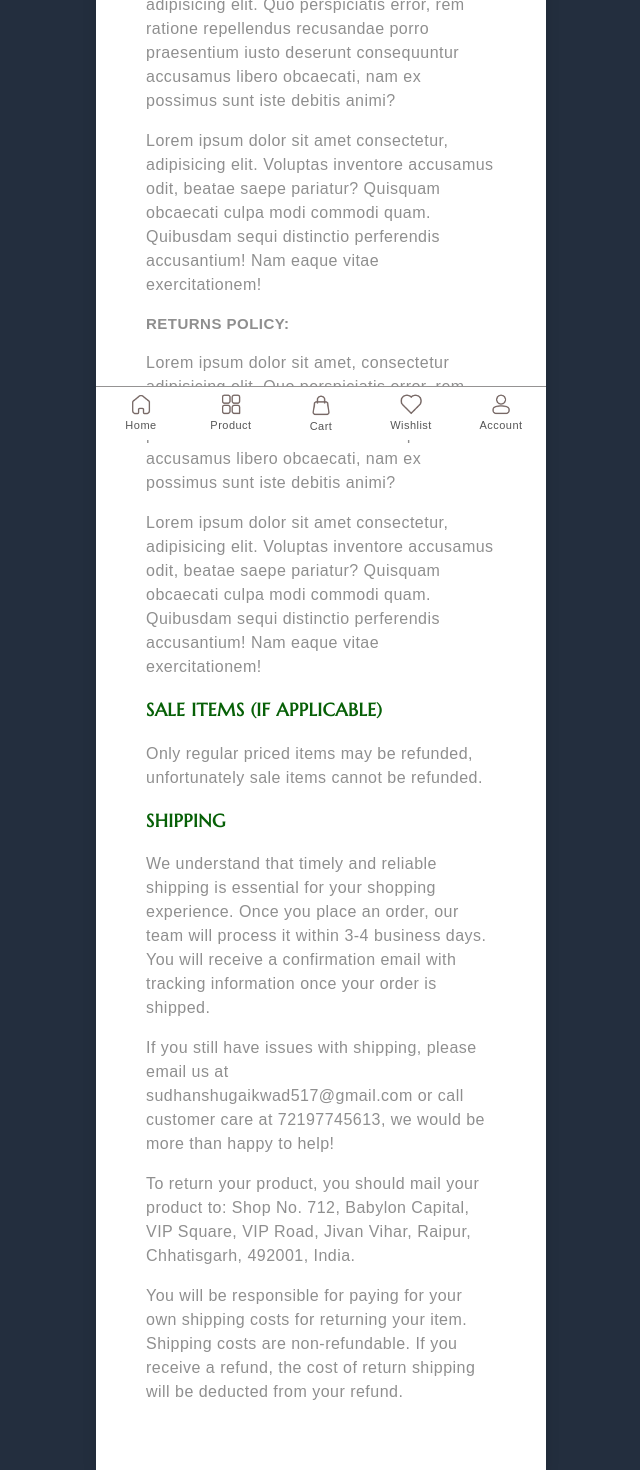
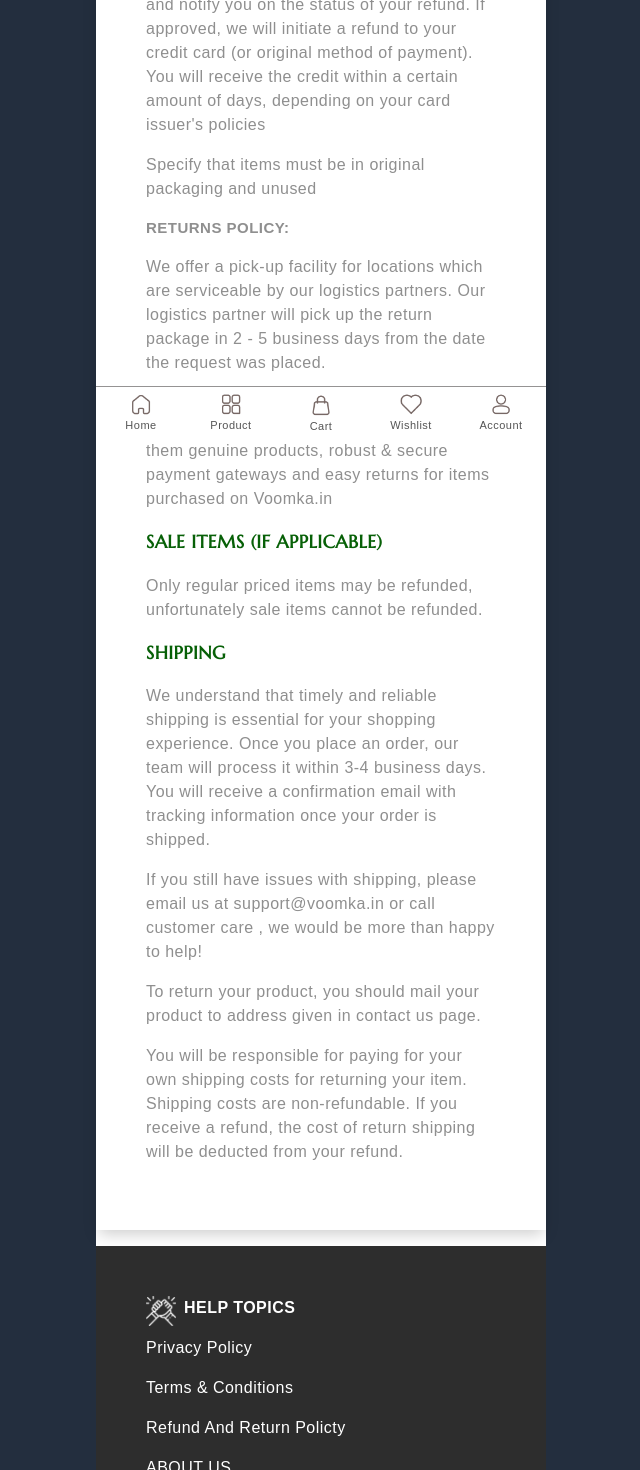
Before and after one commit to mahendraws/voomka, a React (Create React App) app: page /RefundPolicy in a window 1280 px wide. Shown: the part 360-1830 px from the top of the page, without its empty margins (319-959 px from the left). Built offline with nearby package versions, Linux system fonts and the light colour scheme.

Commit message:
updated contact

```diff
--- a/src/ShoppingApp/App.js
+++ b/src/ShoppingApp/App.js
@@ -24,7 +24,16 @@ import MyOrders from "./components/orders/MyOrders";
 import OrderDetails from "./components/orders/OrderDetails";
 import Navbottom from "./components/navigation/Navbottom";
 import Myaccount from "./components/myaccount/Myaccount";
+import Termsandconditions from "./components/RefundPolicy/Termsandconditions";
+import Contact from "./components/Aboutus/Contact";
 function App({ Component, pageProps }) {
+
+
+
+
+
+
+
   return (
     <div>
 
@@ -47,6 +56,9 @@ function App({ Component, pageProps }) {
           <Route path="/Thankyou" element={<MainThankyou />} />
           <Route path="/RefundPolicy" element={<RefundPolicy />} />
           <Route path="/PrivacyPolicy" element={<PrivacyPolicy />} />
+          <Route path="/Contact" element={<Contact />} />
+          <Route path="/Termsandconditions" element={<Termsandconditions />} />
+          <Route path="/ReturnPolicy" element={<RefundPolicy />} />
           <Route path="/WriteReviews" element={<WriteReviews />} />
           <Route path="/my-orders" element={<MyOrders />} />
           <Route path="/order-details/:order_id" element={<OrderDetails />} />
--- a/src/ShoppingApp/components/Aboutus/Aboutus.css
+++ b/src/ShoppingApp/components/Aboutus/Aboutus.css
@@ -1,9 +1,36 @@
-body {
-  font-family: Arial, Helvetica, sans-serif;
-  font-size:1.5em;
-}
+body {}
 
 .main-about {
   box-shadow: 0px 7px 15px -3px rgba(0, 0, 0, 0.2);
   padding: 50px;
 }
+
+
+.contactmain {
+  border: 2px solid #ff7532;
+  border-radius: 10px;
+  padding: 10px;
+  cursor: pointer;
+
+  width: 90%;
+  margin: 0 auto;
+  margin-bottom: 15px;
+}
+
+.contactmain .box {
+  display: flex;
+  justify-content: space-between;
+  align-items: center;
+}
+
+.contactmain .rs {
+  display: flex;
+  gap: 30px;
+  align-items: center;
+}
+
+.contacticon {
+  color: #ff7532;
+  width: 30px;
+  height: 30px;
+}
--- /dev/null
+++ b/src/ShoppingApp/components/Aboutus/Contact.jsx
@@ -0,0 +1,73 @@
+import React from 'react'
+import './Aboutus.css'
+import { MessageCircle, Phone, Mail, ChevronRight } from 'lucide-react';
+function Contact() {
+
+    const sendWhatsApp = () => {
+        const phone = "917887769868";
+
+
+        const message = `Hello, I would like to get in touch with Vookma`;
+
+        const url = `https://wa.me/${phone}?text=${encodeURIComponent(message)}`;
+        window.open(url, "_blank");
+    };
+
+    const makeCall = () => {
+        window.location.href = "tel:+917887769868";
+    };
+
+    return (
+        <div >
+            <div style={{ textAlign: "center" }}>
+                <h4>Contact Us</h4>
+                <p>Choose your preferred way to contact us</p>
+            </div>
+
+            <div className='contactmain' onClick={sendWhatsApp}>
+                <div className='box'>
+                    <div className="rs">
+                        <MessageCircle className='contacticon' strokeWidth={2} />
+                        <div >
+                            <h6>WhatsApp</h6>
+                            <p>Chat with us on whatsapp</p>
+                        </div>
+                    </div>
+                    <ChevronRight className="contacticon" strokeWidth={2} />
+                </div>
+
+            </div>
+
+            <div className='contactmain' onClick={makeCall} >
+                <div className='box'>
+                    <div className="rs">
+                        <Phone className='contacticon' strokeWidth={2} />
+                        <div >
+                            <h6>Phone Call</h6>
+                            <p>Call us directly for fast response</p>
+                        </div>
+                    </div>
+                    <ChevronRight className="contacticon" strokeWidth={2} />
+                </div>
+
+            </div>
+
+            <div className='contactmain' >
+                <div className='box'>
+                    <div className="rs">
+                        <Mail className='contacticon' strokeWidth={2} />
+                        <div >
+                            <h6>Email</h6>
+                            <p>Send us and email for detail enquiries</p>
+                        </div>
+                    </div>
+                    <ChevronRight className="contacticon" strokeWidth={2} />
+                </div>
+
+            </div>
+
+        </div>
+    )
+}
+
+export default Contact
--- a/src/ShoppingApp/components/RefundPolicy/RefundPolicy.jsx
+++ b/src/ShoppingApp/components/RefundPolicy/RefundPolicy.jsx
@@ -17,33 +17,19 @@ function RefundPolicy() {
                 <p>REFUND POLICY:</p>
               </span>
               <p>
-                Lorem ipsum dolor sit amet, consectetur adipisicing elit. Quo
-                perspiciatis error, rem ratione repellendus recusandae porro
-                praesentium iusto deserunt consequuntur accusamus libero
-                obcaecati, nam ex possimus sunt iste debitis animi?
+                Once we receive your item, we will inspect it and notify you on the status of your refund. If approved, we will initiate a refund to your credit card (or original method of payment). You will receive the credit within a certain amount of days, depending on your card issuer's policies
               </p>
               <p>
-                Lorem ipsum dolor sit amet consectetur, adipisicing elit.
-                Voluptas inventore accusamus odit, beatae saepe pariatur?
-                Quisquam obcaecati culpa modi commodi quam. Quibusdam sequi
-                distinctio perferendis accusantium! Nam eaque vitae
-                exercitationem!
+                Specify that items must be in original packaging and unused
               </p>
               <span>
                 <p>RETURNS POLICY:</p>
               </span>
               <p>
-                Lorem ipsum dolor sit amet, consectetur adipisicing elit. Quo
-                perspiciatis error, rem ratione repellendus recusandae porro
-                praesentium iusto deserunt consequuntur accusamus libero
-                obcaecati, nam ex possimus sunt iste debitis animi?
+                We offer a pick-up facility for locations which are serviceable by our logistics partners. Our logistics partner will pick up the return package in 2 - 5 business days from the date the request was placed.
               </p>
               <p>
-                Lorem ipsum dolor sit amet consectetur, adipisicing elit.
-                Voluptas inventore accusamus odit, beatae saepe pariatur?
-                Quisquam obcaecati culpa modi commodi quam. Quibusdam sequi
-                distinctio perferendis accusantium! Nam eaque vitae
-                exercitationem!
+                We are committed to ensuring a 100% Purchase Protection to customers by offering them genuine products, robust & secure payment gateways and easy returns for items purchased on Voomka.in
               </p>
             </div>
 
@@ -66,13 +52,10 @@ function RefundPolicy() {
               </p>
               <p>
                 If you still have issues with shipping, please email us at
-                sudhanshugaikwad517@gmail.com or call customer care at
-                72197745613, we would be more than happy to help!
+                support@voomka.in or call customer care , we would be more than happy to help!
               </p>
               <p>
-                To return your product, you should mail your product to: Shop
-                No. 712, Babylon Capital, VIP Square, VIP Road, Jivan Vihar,
-                Raipur, Chhatisgarh, 492001, India.
+                To return your product, you should mail your product to address given in contact us page.
               </p>
               <p>
                 You will be responsible for paying for your own shipping costs
--- /dev/null
+++ b/src/ShoppingApp/components/RefundPolicy/Termsandconditions.jsx
@@ -0,0 +1,48 @@
+import React from "react";
+import "./RefundPolicy.css";
+
+function Termsandconditions() {
+    return (
+        <>
+            <div>
+                <div className="mt-3 mb-3 container main-policy">
+                    <div>
+                        <div>
+                            <h3 className="text-center">Terms And Conditions</h3>
+                        </div>
+                        <hr />
+
+                        <h4>1. Acceptance of Terms</h4>
+                        <p>By accessing and using the Voomka mobile application and website, you accept and agree to be bound by the terms and provision of this agreement. If you do not agree to abide by the above, please do not use this service.</p>
+
+                        <h4>2. Use License</h4>
+                        <p>Permission is granted to temporarily download one copy of the materials on Voomka's application for personal, non-commercial transitory viewing only. This is the grant of a license, not a transfer of title, and under this license you may not:
+                            •Modify or copy the materials
+                            •Use the materials for any commercial purpose or for any public display
+                            •Attempt to reverse engineer any software contained on the application
+                            •Remove any copyright or other proprietary notations from the materials</p>
+
+                        <h4>3. Disclaimer</h4>
+                        <p>The materials on Voomka's application are provided on an 'as is' basis. Voomka makes no warranties, expressed or implied, and hereby disclaims and negates all other warranties including without limitation, implied warranties or conditions of merchantability, fitness for a particular purpose, or non-infringement of intellectual property or other violation of rights.</p>
+
+                        <h4>4. Limitations</h4>
+                        <p>In no event shall Voomka or its suppliers be liable for any damages (including, without limitation, damages for loss of data or profit, or due to business interruption) arising out of the use or inability to use the materials on Voomka's application, even if Voomka or a Voomka authorized representative has been notified orally or in writing of the possibility of such damage. Because some jurisdictions do not allow limitations on implied warranties, or limitations of liability for consequential or incidental damages, these limitations may not apply to you.</p>
+
+                        <h4>5. Privacy Policy</h4>
+                        <p>Your privacy is important to us. Please review our Privacy Policy, which also governs your use of the application, to understand our practices.</p>
+
+                        <h4>6. Governing Law</h4>
+                        <p>These terms and conditions are governed by and construed in accordance with the laws of India and you irrevocably submit to the exclusive jurisdiction of the courts in that state or location.</p>
+
+                        <h4>7. Contact Information</h4>
+                        <p>If you have any questions about these Terms and Conditions, please contact us at support@voomka.in or visit our contact page.</p>
+
+
+                    </div>
+                </div>
+            </div>
+        </>
+    )
+}
+
+export default Termsandconditions
--- a/src/ShoppingApp/components/footter/Footter.jsx
+++ b/src/ShoppingApp/components/footter/Footter.jsx
@@ -28,6 +28,26 @@ function Footter() {
             >
               Privacy Policy
             </p>
+
+            <p
+              onClick={() => {
+                navigate("/Termsandconditions");
+              }}
+              style={{ cursor: "pointer" }}
+            >
+              Terms & Conditions
+            </p>
+
+            <p
+              onClick={() => {
+                navigate("/ReturnPolicy");
+              }}
+              style={{ cursor: "pointer" }}
+            >
+              Refund And Return Policty
+            </p>
+
+
             <p
               onClick={() => {
                 navigate("/Aboutus");
@@ -58,7 +78,7 @@ function Footter() {
               <img src={email} alt="" />
               <p className="mx-2">Email</p>
             </span>
-            <p>voomka@gmail.com</p>
+            <p>support@voomka.in</p>
           </div>
           <div className="weaccept-main">
             <span className=" d-flex justify-content-start">
--- a/src/ShoppingApp/components/privacy/PrivacyPolicy.js
+++ b/src/ShoppingApp/components/privacy/PrivacyPolicy.js
@@ -7,7 +7,7 @@ function PrivacyPolicy() {
         <div className='col m-5 p-4'>
           <h2 className='text-center text-success m-4'>Privacy Policy</h2>
           <h4 className='text-success'>Introduction</h4>
-          <p>Voomka (“we/us/our”) on our www.voomka.com (“Website”) endeavour to protect your privacy. That is why we insist on highest standards of secure transactions. The aim of this privacy policy is to ensure that you understand what Personal Information (defined below) we collect about you, the reasons for collection and use, and entities we share it with. By providing your consent to the privacy policy (“Privacy Policy”), you expressly consent and agree to our use and disclosure of your Personal Information in accordance with the Privacy Policy.</p>
+          <p>Voomka (“we/us/our”) on our www.voomka.in (“Website”) endeavour to protect your privacy. That is why we insist on highest standards of secure transactions. The aim of this privacy policy is to ensure that you understand what Personal Information (defined below) we collect about you, the reasons for collection and use, and entities we share it with. By providing your consent to the privacy policy (“Privacy Policy”), you expressly consent and agree to our use and disclosure of your Personal Information in accordance with the Privacy Policy.</p>
 
           <h4 className='text-success'>Collection and Use of Personal Information</h4>
           <p>This Privacy Policy explains how the Website collects personal and non-personal information, and uses, discloses and protects such information through the Website. Personal Information for the purposes of this Policy shall include, but not be limited to, information regarding your name, address, telephone number, date of birth, gender, e-mail address, etc. (“Personal Information”). You may be required to provide us with your Personal Information during the course of using the Website for instance, at the time of creating a User ID or providing financial information while making an online purchase, uploading content, participating in any online survey or contest, at the time of communicating with Website’s customer service by phone, email or otherwise, at the time of providing reviews for the content available on the Website. We collect only such Personal Information which we believe to be relevant and necessary for the following purposes:</p>
```
Also changed, not shown: src/ShoppingApp/components/myaccount/Myaccount.jsx (+9 -6 lines).
